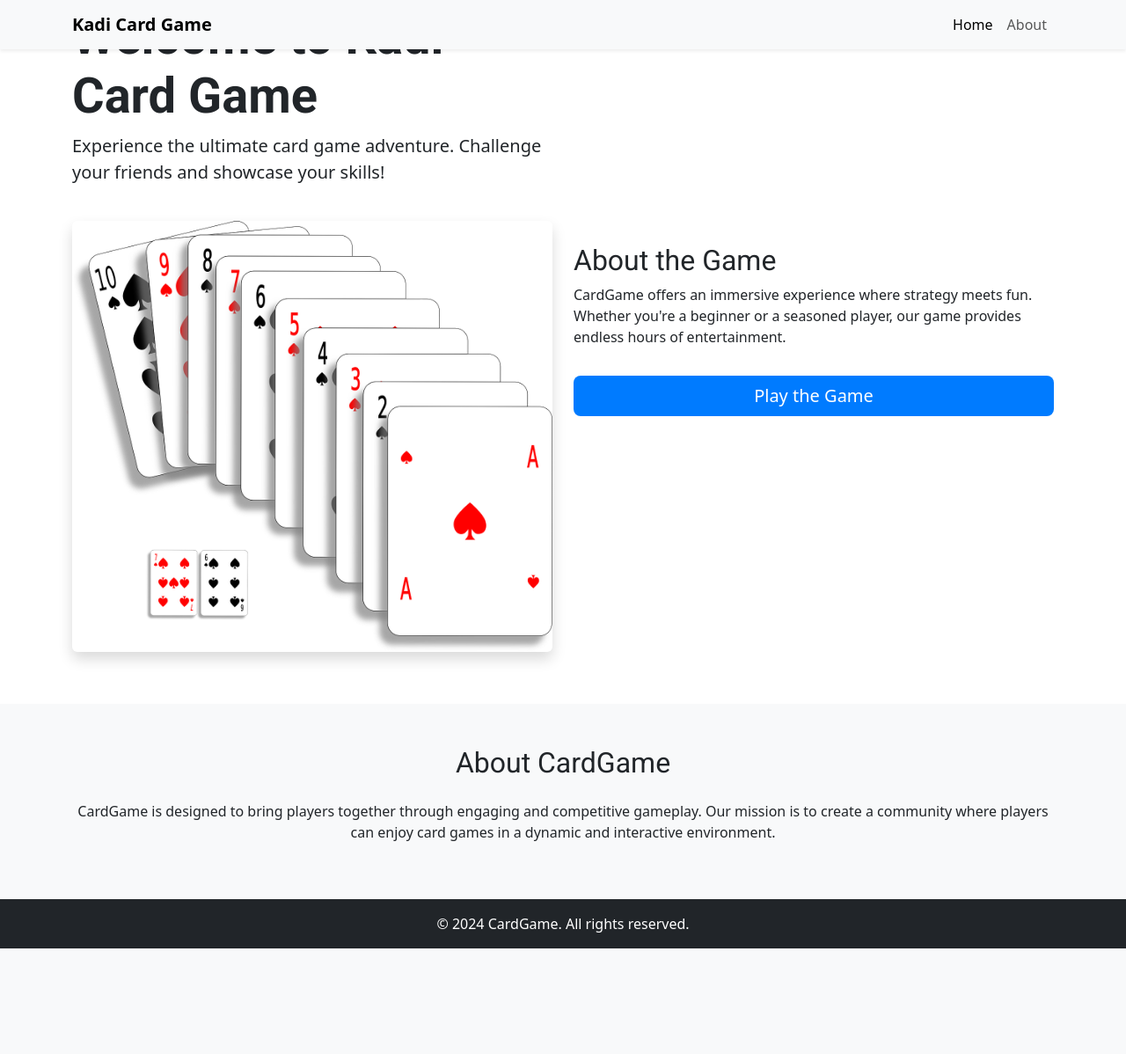
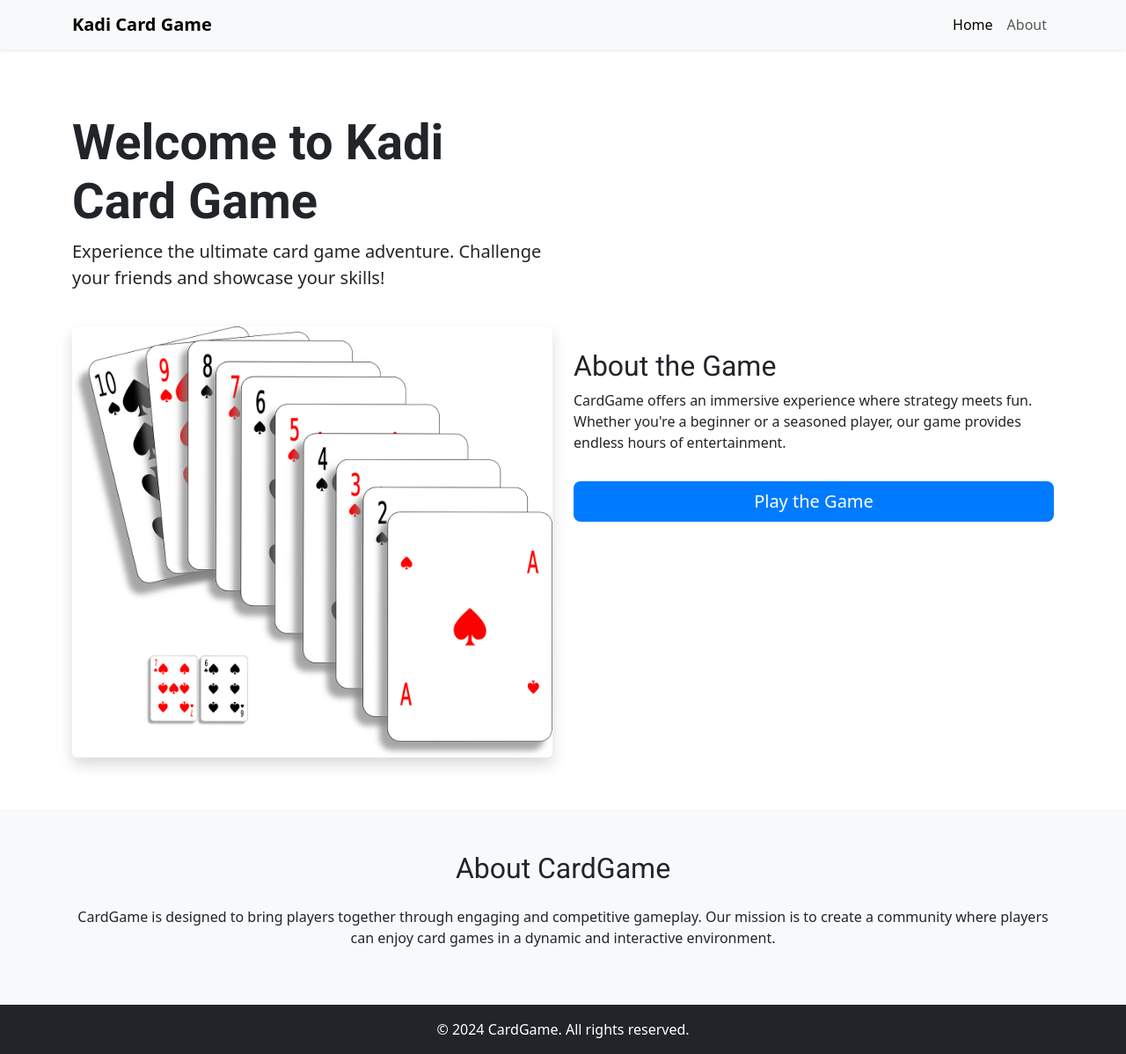
Before and after one commit to WangKal/kadi, a Flask app: page / in a window 1280 px wide. Shown: the whole page at 88% size. Before the commit the page ends 1078 px from the top, so only its background shows below. Run offline with Flask 3, Linux system fonts and the light colour scheme; parts of the project's set-up code (start-up, migrations or seed data) failed here and were passed over.

Commit message:
Update home_styles.css

```diff
--- a/web_flask/static/css/home_styles.css
+++ b/web_flask/static/css/home_styles.css
@@ -1,6 +1,6 @@
 /* Add space to avoid the navbar from overlapping content */
 .main-section {
-    top: 100px;
+    margin-top: 120px;
     padding-bottom: 50px;
 }
 
```
